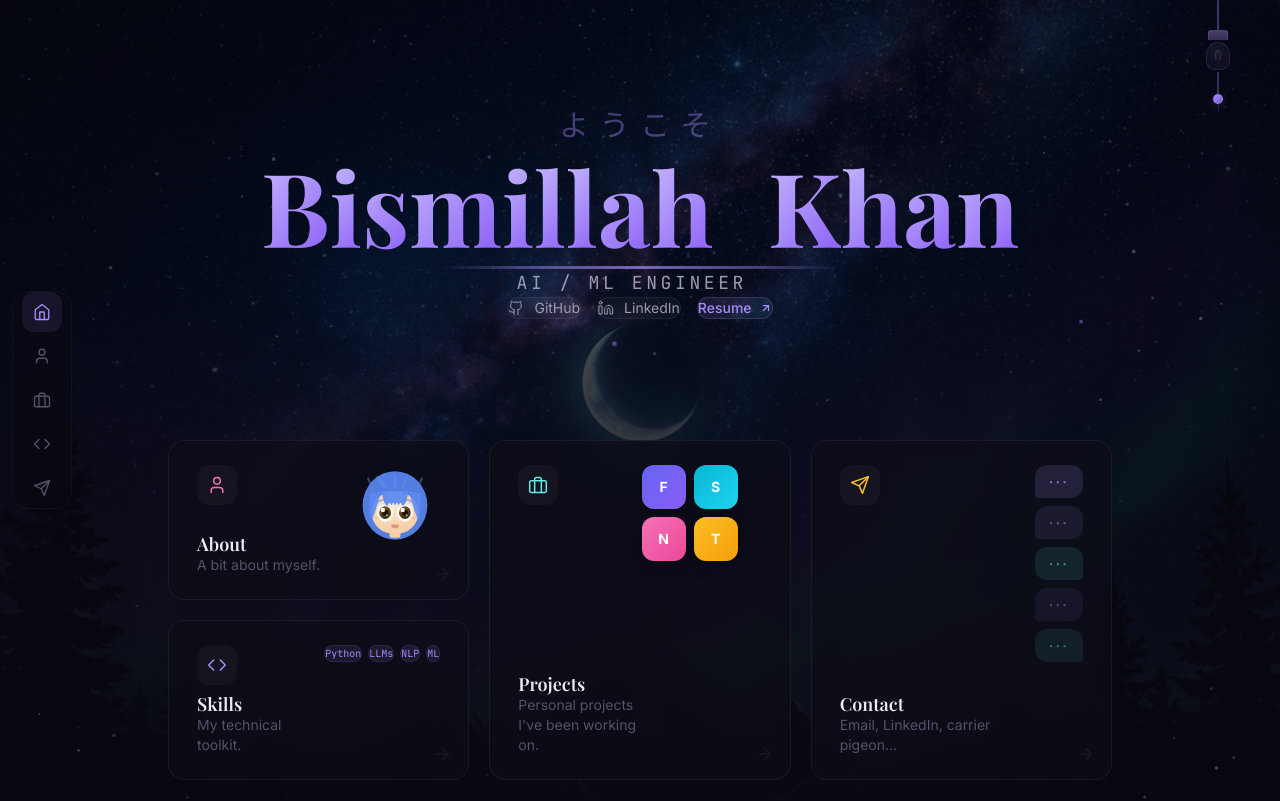
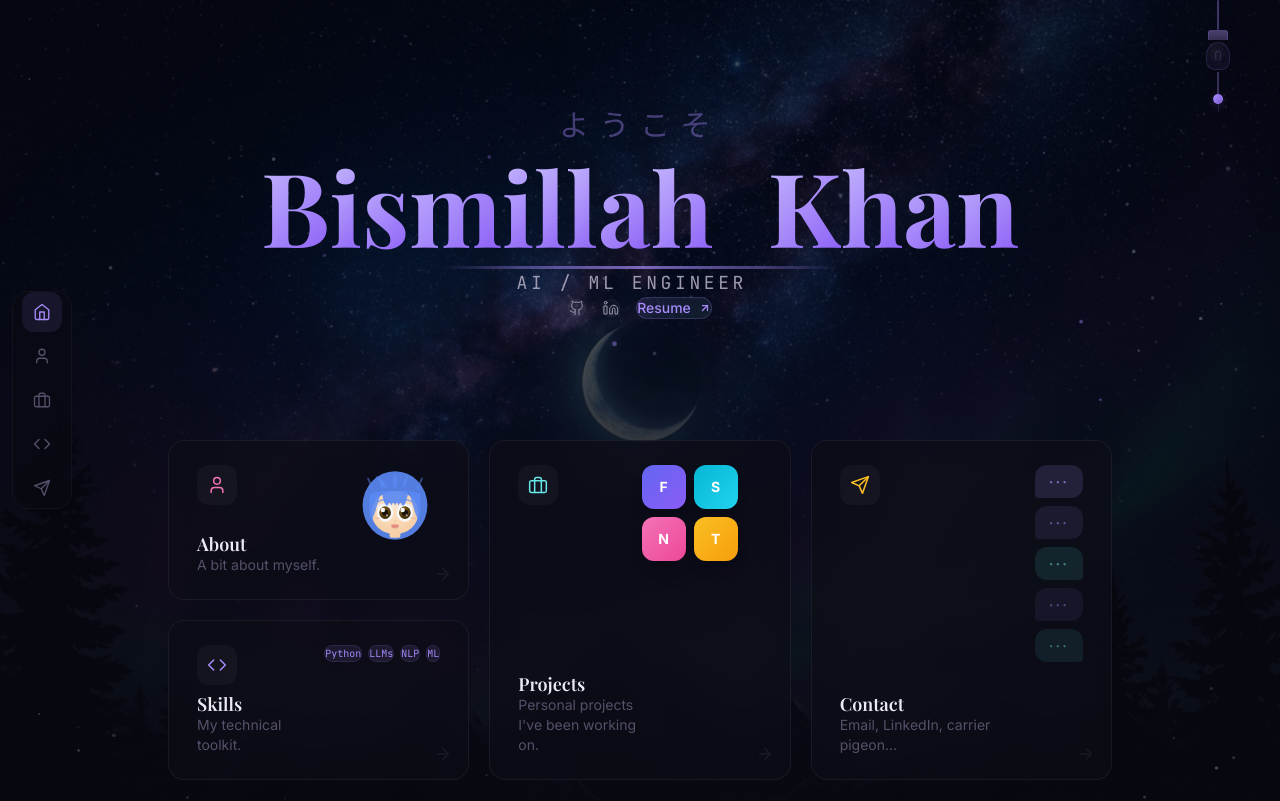
Before and after one commit to bismillah626/portfolio, a Next.js app: page / in a window 1280 px wide. Shown: the top 801 px of the page. Built offline with nearby package versions, Linux system fonts and the light colour scheme.

Commit message:
fixed some allignment errors

```diff
--- a/src/components/Hero.tsx
+++ b/src/components/Hero.tsx
@@ -208,7 +208,7 @@ export default function Hero() {
             <path d="M15 22v-4a4.8 4.8 0 0 0-1-3.5c3 0 6-2 6-5.5.08-1.25-.27-2.48-1-3.5.28-1.15.28-2.35 0-3.5 0 0-1 0-3 1.5-2.64-.5-5.36-.5-8 0C6 2 5 2 5 2c-.3 1.15-.3 2.35 0 3.5A5.403 5.403 0 0 0 4 9c0 3.5 3 5.5 6 5.5-.39.49-.68 1.05-.85 1.65-.17.6-.22 1.23-.15 1.85v4" />
             <path d="M9 18c-4.51 2-5-2-7-2" />
           </svg>
-          <span className="text-sm" style={{ color: "var(--text-secondary)" }}>GitHub</span>
+
         </a>
 
         <a
@@ -235,7 +235,7 @@ export default function Hero() {
             <rect width="4" height="12" x="2" y="9" />
             <circle cx="4" cy="4" r="2" />
           </svg>
-          <span className="text-sm" style={{ color: "var(--text-secondary)" }}>LinkedIn</span>
+
         </a>
 
         <a
```
